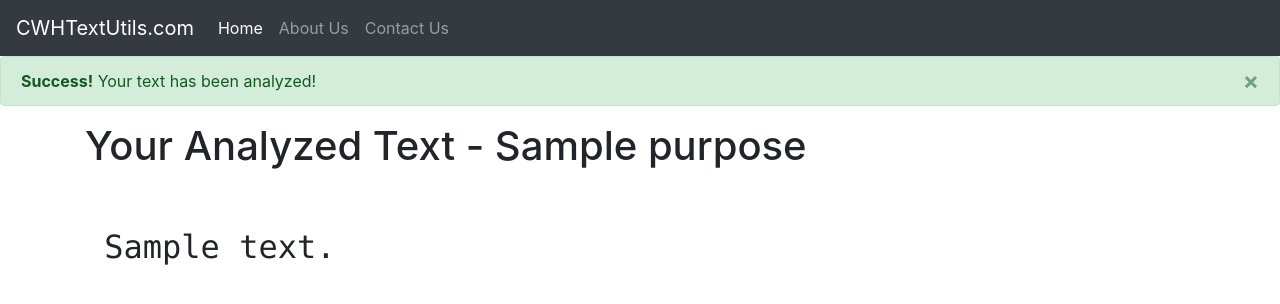
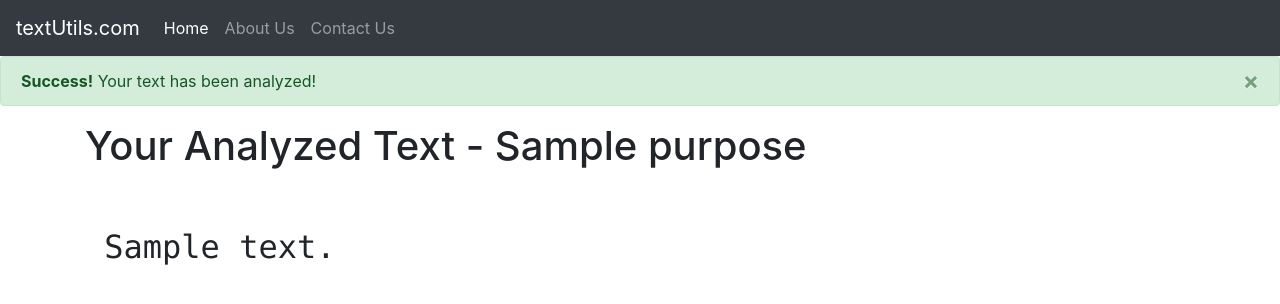
Before and after one commit to akash-007-kotnala/textUtil, a Django app: template templates/analyze.html in a window 1280 px wide. Shown: the top 304 px of the page. Run offline with Django 3.2, Linux system fonts and the light colour scheme; the template is opened without the code that fills it: most values are stand-ins (such as "Sample title", 1, 10 or a date in 2020); some libraries are stand-ins or nearby versions.

Commit message:
Update analyze.html

```diff
--- a/templates/analyze.html
+++ b/templates/analyze.html
@@ -12,7 +12,7 @@
   </head>
   <body>
 <nav class="navbar navbar-expand-lg navbar-dark bg-dark">
-  <a class="navbar-brand" href="#">CWHTextUtils.com</a>
+  <a class="navbar-brand" href="#">textUtils.com</a>
   <button class="navbar-toggler" type="button" data-toggle="collapse" data-target="#navbarNavDropdown" aria-controls="navbarNavDropdown" aria-expanded="false" aria-label="Toggle navigation">
     <span class="navbar-toggler-icon"></span>
   </button>
```
